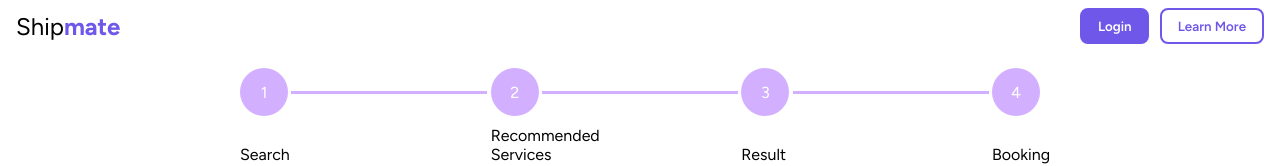
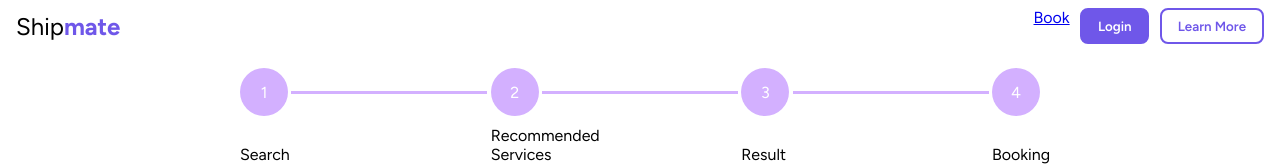
Before and after one commit to youngsterjaidev/celerity_assignment, a React (Vite) app: page /book in a window 1280 px wide. Shown: the top 166 px of the page. Built offline with nearby package versions, Linux system fonts and the light colour scheme.

Commit message:
Update Navbar.tsx

```diff
--- a/src/components/Navbar/Navbar.tsx
+++ b/src/components/Navbar/Navbar.tsx
@@ -1,6 +1,7 @@
 import React from "react";
 import styled from "styled-components";
 import { Button } from "../";
+import { Link } from "@reach/router"
 
 const Nav = styled.nav`
   padding: 0.5rem 1rem;
@@ -35,6 +36,7 @@ export default () => {
         Ship<b>mate</b>
       </Logo>
       <div>
+        <Link to="/book">Book</Link>
         <Button type="button" primary>
           Login
         </Button>
```
